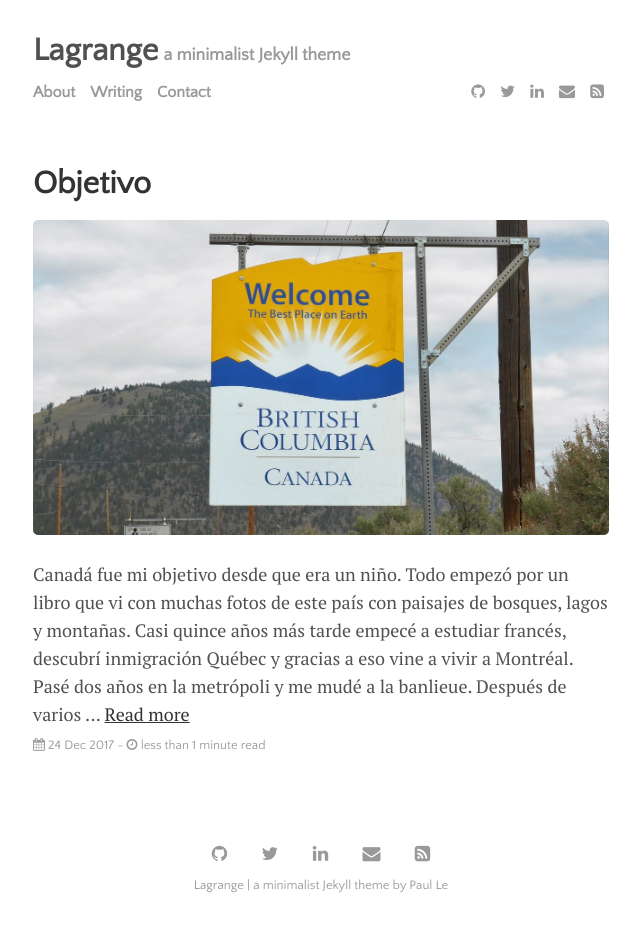
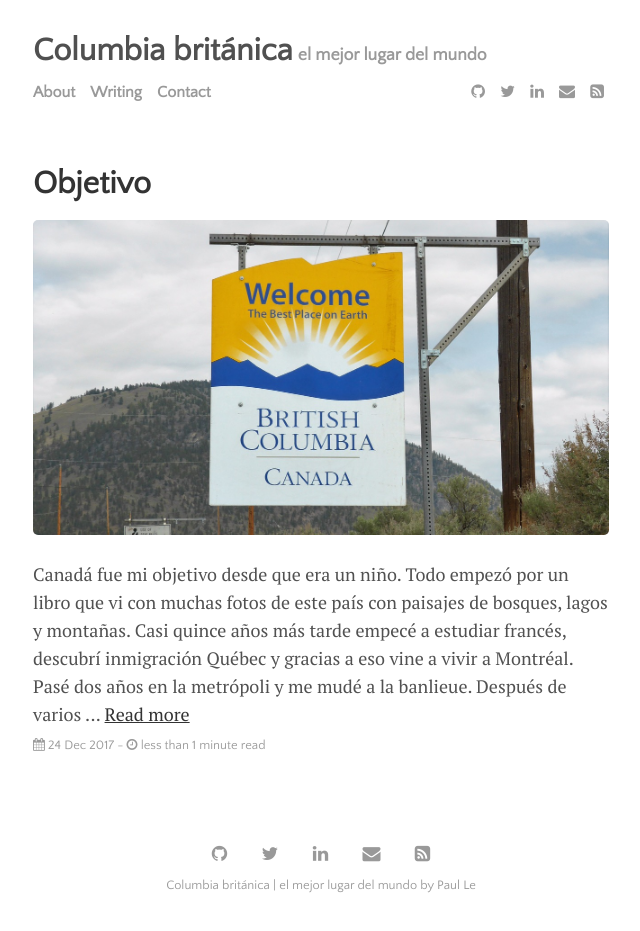
Before and after one commit to sadiel/blog, a Jekyll site: the page built from index.html, in a window 1280 px wide. Shown: the whole page, without its empty margins (319-959 px from the left). Built offline with Jekyll 4.4.1, drawn with Linux system fonts in a browser that asks for light colours; nearby versions of some CDN libraries; the list of posts is cut into pages by our own code.

Commit message:
Update from Forestry.io - _data/settings.yml

```diff
--- a/_data/settings.yml
+++ b/_data/settings.yml
@@ -1,36 +1,34 @@
-title:  'Lagrange'
-tagline:  'a minimalist Jekyll theme'
-
-# Authors documented under _data
-
-# Change to true for Disqus comments
+---
+title: Columbia británica
+tagline: el mejor lugar del mundo
 disqus:
   comments: false
-  disqus_shortname: 'https-lenpaul-github-io-lagrange'
-
-google-ID: 'UA-80213386-1'
-
+  disqus_shortname: https-lenpaul-github-io-lagrange
+google-ID: UA-80213386-1
 menu:
-- {name: 'About', path: 'menu', url: 'about.html'}
-- {name: 'Writing', path: 'menu', url: 'writing.html'}
-- {name: 'Contact', path: 'menu', url: 'contact.html'}
-
-# Available social icons are powered by Font Awesome, so you can use any icon that they offer
+- name: About
+  path: menu
+  url: about.html
+- name: Writing
+  path: menu
+  url: writing.html
+- name: Contact
+  path: menu
+  url: contact.html
 social:
-- {icon: 'github', link: 'https://www.github.com/lenpaul'}
-- {icon: 'twitter', link: 'https://twitter.com/paululele'}
-- {icon: 'linkedin', link: 'http://www.linkedin.com/in/lenpaul/'}
-- {icon: 'envelope', link: 'mailto:l.nguyen.paul@gmail.com'}
-- {icon: 'rss-square', link: 'feed.xml'}
-# - {icon: 'rss-square', link: 'rss-feed.xml'}
-
-# Customize site text
+- icon: github
+  link: https://www.github.com/lenpaul
+- icon: twitter
+  link: https://twitter.com/paululele
+- icon: linkedin
+  link: http://www.linkedin.com/in/lenpaul/
+- icon: envelope
+  link: mailto:l.nguyen.paul@gmail.com
+- icon: rss-square
+  link: feed.xml
 pagination:
-  next_page: 'Newer'
-  previous_page: 'Older'
-
-sharing_button_prompt: 'Feel free to share!'
-
+  next_page: Newer
+  previous_page: Older
+sharing_button_prompt: Feel free to share!
 related_posts: 'You may also enjoy:'
-
-post_date_prefix: 'Written on'
+post_date_prefix: Written on
```
